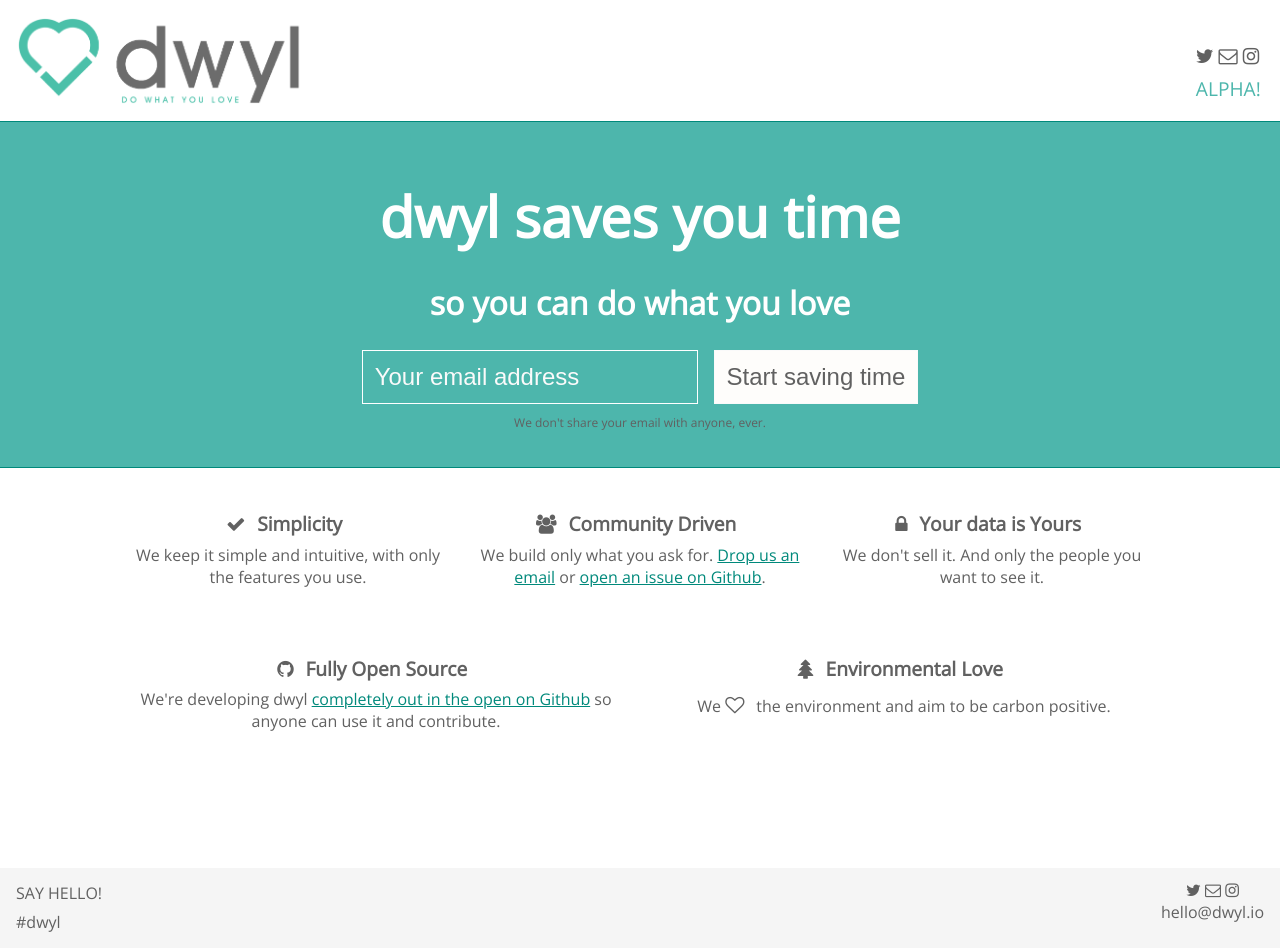
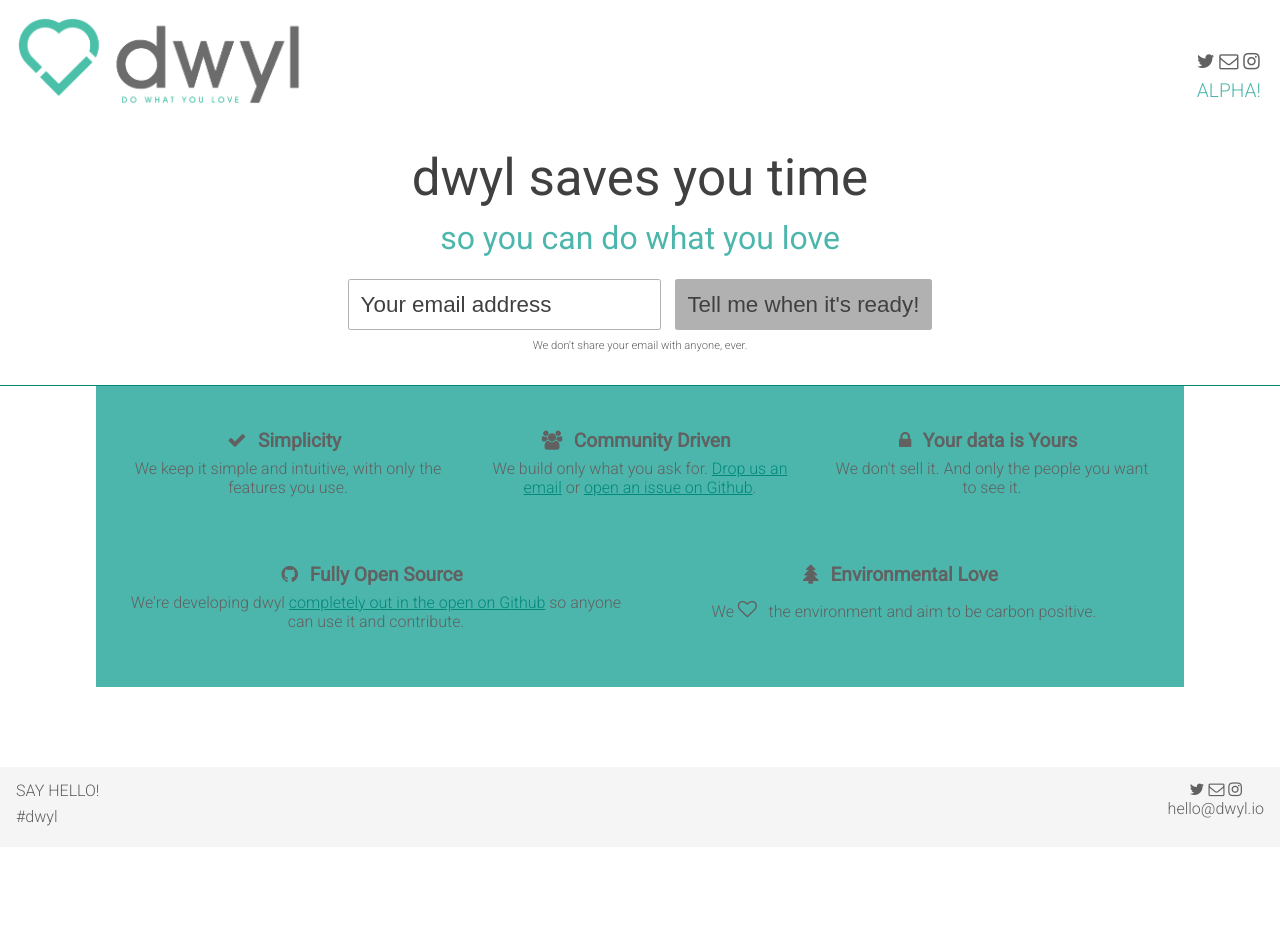
Before and after one commit to dwyl/dwyl-site, a plain HTML site: page welcome.html in a window 1280 px wide. After the commit the page ends 847 px from the top, so only its background shows below. Drawn offline with nearby package versions, Linux system fonts and the light colour scheme.

Commit message:
Changes made to welcome.html header and main sections

```diff
--- a/welcome.css
+++ b/welcome.css
@@ -15,7 +15,8 @@
 body{
   margin: 0;
   padding:0;
-  font-family: "Open Sans", "Helvetica Neue", Helvetica, Arial, sans-serif;
+  font-family: Roboto, "Helvetica Neue", Helvetica, Arial, sans-serif;
+  font-weight: 300;
   background: #ffffff;
   color: #403f3f;
   font-size:1em;
@@ -41,7 +42,7 @@
 ================================*/
 header{
   background-color: #ffffff;
-  border-bottom: 1px solid #00897B;
+  /*border-bottom: 1px solid #00897B;*/
   padding: 1em;
   position: relative; /*To accommodate nav absolute positioning*/
   width: 100%;
@@ -88,26 +89,28 @@
   MAIN
 ================================*/
 .main{
-  background-color: #4DB6AC;
+  background-color: #ffffff;
   border-bottom: 1px solid #00897B;
 }
 
 /*-- Headline message --*/
   .headline h1{
     font-size: 2em;
-    padding: 1em 0.5em 0.3em 0.5em;
+    padding: 0.5em 0.5em 0.1em 0.5em;
     text-align: center;
-    color: #ffffff;
+    color: #404040;
+    font-weight: 500;
   }
 
   .headline h2{
     font-size: 1.3em;
-    padding: 0.3em 0.5em;
+    padding: 0.2em 0.5em;
     text-align:center;
+    font-weight: 500;
   }
 
     .sub-headline {
-      color: #ffffff;
+      color: #4DB6AC;
     }
 
     .thanks {
@@ -122,10 +125,11 @@
   }
 
     .signup input{
-      border: solid 1px #ffffff;
       background:none;
+      border: solid 1.5px #B1B1B1;
+      border-radius: 0.1em;
       font-size: 1em;
-      color: #ffffff;
+      color: #404040;
       display: inline-block;
       margin: 0.2em;
       padding: 0.5em;
@@ -133,20 +137,26 @@
 
       /*Only way to change placeholder text color*/
       .main ::-webkit-input-placeholder {
-        color: #fafafa;
+        color: #404040;
       }
       .main ::-moz-placeholder {
-        color: #fafafa;
+        color: #404040;
       }
 
     .submit-email{
-      border: solid 1px #fafafa;
-      border-radius: 0;
-      background:#FEFDFB;
+      background:#B1B1B1;
+      border: solid 1.5px #B1B1B1;
+      border-radius: 0.1em;
       font-size: 1em;
-      color: #616161;
+      color: #404040;
       margin: 0.2em;
       padding: 0.5em;
+    }
+
+    .submit-email:hover, .submit-email:focus {
+      background-color: #4DB6AC;
+      color: #FFFFFF;
+      border: solid 1.5px #00897B;
     }
 
     .signup p{
@@ -158,7 +168,7 @@
 @media only screen and (min-device-width : 700px){
 
   .headline h1{
-    font-size:3.5em;
+    font-size:3.2em;
     margin:0;
   }
 
@@ -167,7 +177,7 @@
   }
 
   .signup{
-    font-size: 1.5em;
+    font-size: 1.4em;
     margin-bottom: 0;
   }
 }
@@ -176,9 +186,11 @@
   FEATURES
 ================================*/
 .homepage-features-list {
-  background-color: #ffffff;
+  background-color: #4DB6AC;
   color: #ffffff;
   padding: 1em;
+  width: 100%;
+  margin:0;
 }
 
   .homepage-feature h3, i, p{
@@ -214,7 +226,7 @@
     -webkit-justify-content: space-between;
     -webkit-align-item: center;
     width: 85%;
-    margin: 0 auto;
+    margin: 0 auto; /*this breaks the colour - fixit*/
     margin-bottom: 5em;
   }
 
@@ -278,4 +290,8 @@
 + logo grey: #616161;
 + light grey: #F5f5f5;
 + off-white: #FAFAFA;
+
+Alternates:
++ dark grey: #404040;
++ light grey: #B1B1B1;
 */
--- a/welcome.html
+++ b/welcome.html
@@ -1,4 +1,4 @@
-<!DOCTYPE
+<!DOCTYPE>
 <html lang="en-gb">
 <head>
     <meta charset="utf-8">
@@ -16,7 +16,7 @@
     <![endif]-->
 
     <link rel="shortcut icon" href="/images/favicon.ico">
-    <link rel="stylesheet" href="./main.css" type='text/css'>
+    <link rel="stylesheet" href="./welcome.css" type='text/css'>
 
     <script src="https://ajax.googleapis.com/ajax/libs/jquery/2.1.3/jquery.min.js"></script>
 
@@ -24,7 +24,7 @@
     <link rel="stylesheet" href="https://maxcdn.bootstrapcdn.com/font-awesome/4.3.0/css/font-awesome.min.css">
 
     <!-- Google fonts -->
-    <link href='https://fonts.googleapis.com/css?family=Open+Sans:400,300%7COpen+Sans+Condensed:300' rel='stylesheet' type='text/css'>
+    <link href='https://fonts.googleapis.com/css?family=Roboto:400,300' rel='stylesheet' type='text/css'>
 
     <!-- Google Analytics -->
     <!--Adds support for pre-loading in modern browsers but degrades gracefully-->
@@ -68,7 +68,7 @@
       <form class="signup" action="https://dwylapi.herokuapp.com/email" method="post">
         <label class="sr-only" for="email">Email address</label>
         <input type="email" required placeholder="Your email address" name="email" id="input-email"/>
-        <button class="submit-email" type="submit">Start saving time</button>
+        <button class="submit-email" type="submit">Tell me when it's ready!</button>
         <p>We don't share your email with anyone, ever.</p>
       </form>
 
```
Also changed, not shown: index.html (+1 -1 lines).
